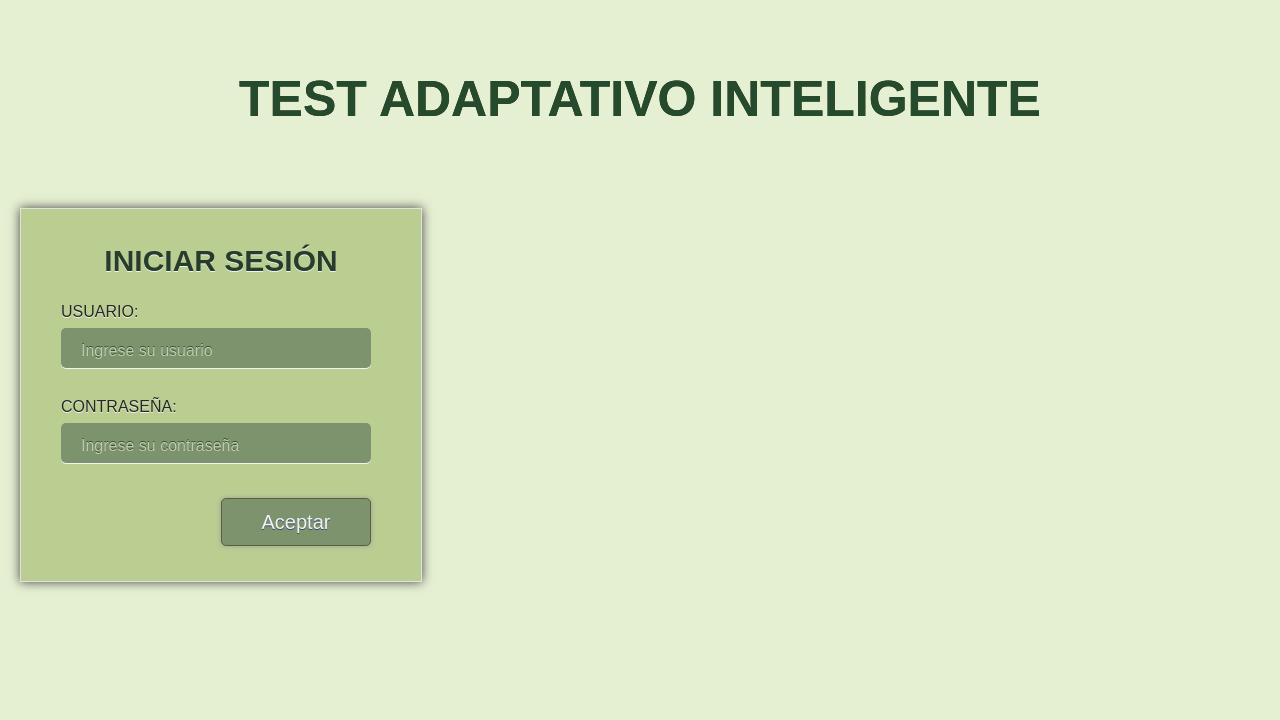
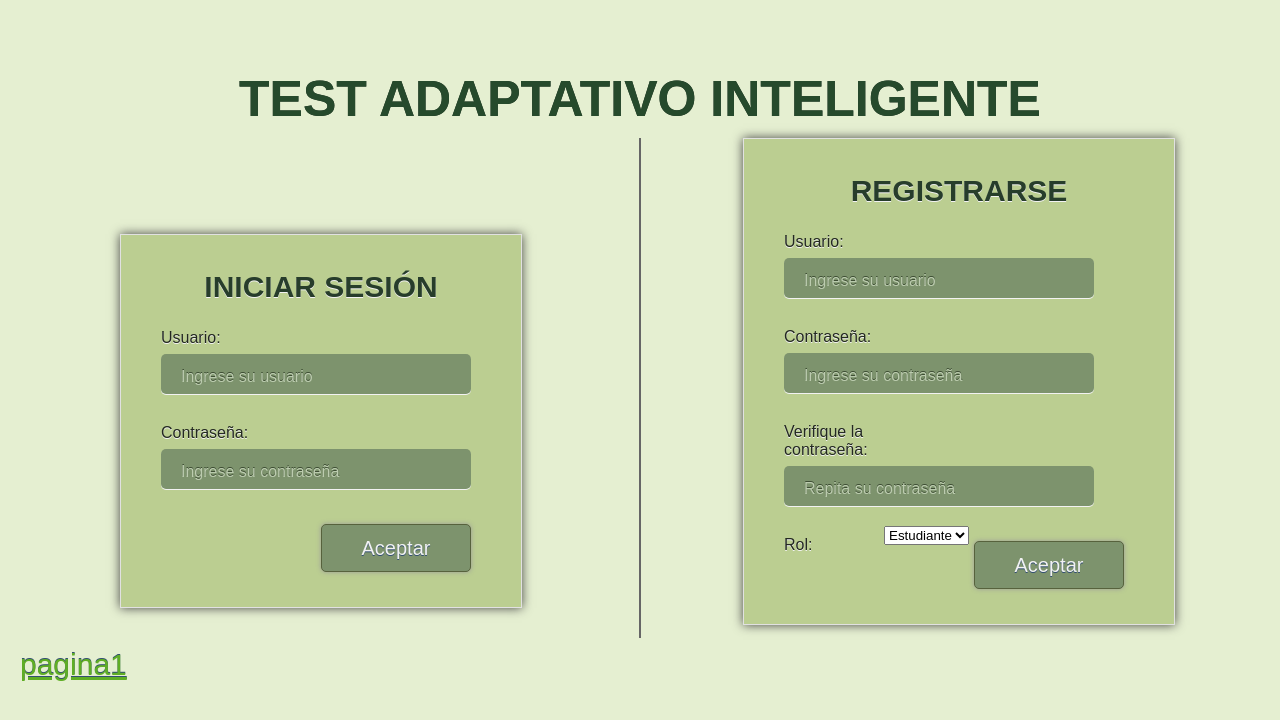
Before and after one commit to jcliberatol/relational-tai-software-engineering, a PHP site: page / in a window 1280 px wide. Shown: the top 720 px of the page. Run offline with PHP 8.4, Linux system fonts and the light colour scheme.

Commit message:
mejor? la parte de las columnas (o almenos eso espero)

```diff
--- a/LoginDesign.css
+++ b/LoginDesign.css
@@ -19,18 +19,41 @@ html {
 
 body {
         background: #e5efd1; /*color fondo*/
+
 	font-family: sans-serif;
 }
 
+#Columnas {
+        /*altura*/
+        height: 500px;
+        /*márgenes*/
+        margin: 10px 10px 10px 10px;
+        /*definición de columnas*/
+        column-count: 2;
+        -webkit-column-count: 2;
+        -moz-column-count: 2;
+        -o-column-count: 2;
+          /*Espacio entre columnas*/
+        column-gap: 1em;
+        -webkit-column-gap: 1em;
+        -moz-column-gap: 2em;
+        -o-column-gap: 1em;
+         /*Agrega una barra solida de color*/
+        column-rule: 2px solid #666;
+        -webkit-column-rule: 2px solid #666;
+        -moz-column-rule: 3px solid #666;
+        -o-column-rule: 2px solid #666;
+}
+
 #login {
-	width: 350px; margin: 80px 20px 30px 20px; padding: 35px 25px;
+	width: 350px; margin: 6em auto;/*6em 2em 1em 2em;/*80px 20px 30px 20px;*/ padding: 35px 25px;
 	background: #bbce91; border: 1px solid #e1e1e1;  /*color cuadro / color linea*/
 	-moz-box-shadow: 0px 0px 10px #444; /*sombra cuadro contacto en mozilla*/
 	-webkit-box-shadow: 0px 0px 10px #444; /*sombra cuadro contacto en vabegadores webkit*/
 }
 
 #registro {
-        width: 380px; margin: -410px 500px auto; padding: 35px 25px;
+        width: 380px; margin: 6em auto;/*-25em 2em 1em 60%;/*-410px 500px auto;*/ padding: 35px 25px;
 	background: #bbce91; border: 1px solid #e1e1e1;  /*color cuadro / color linea*/
 	-moz-box-shadow: 0px 0px 10px #444; /*sombra cuadro contacto en mozilla*/
 	-webkit-box-shadow: 0px 0px 10px #444; /*sombra cuadro contacto en vabegadores webkit*/
@@ -49,7 +72,7 @@ h2 {
 label {
 	float: left; margin: 10px 0px 7px 15px; width: 100px;   /*11px 60px 7px 0px;*/
 	text-align: left; font-size: 16px; color: #232920;
-	text-transform: uppercase; text-shadow: 0px 1px 0px #f2f2f2;
+	text-transform: none; /*uppercase;*/ text-shadow: 0px 1px 0px #f2f2f2;
 }
 
 input {
@@ -72,10 +95,9 @@ input[type=submit] {
 	-moz-box-shadow: 0px 0px 5px #999;-webkit-box-shadow: 0px 0px 5px #999;
 	border: 1px solid #57623d;
 	cursor: pointer;
-
 }
 
 a {
-    margin: 20px 30px 30px 50px;
+    margin: 20px 30px 30px 20px;
     font-family: sans-serif; font-size: 30px; color: #5fae24; text-transform: none; text-shadow: 0px -1px 0px #334f71;
 }
--- a/index.html
+++ b/index.html
@@ -19,9 +19,12 @@ página login (aun falta agregar formulario de registro)
         <header>
             <h1>Test Adaptativo Inteligente</h1>
         </header>
+
+
+        <div id="Columnas">
         <section id="login">
         <!--    <div id="login">  -->
-                <h2>Iniciar Sesión</h2>
+               <h2>Iniciar Sesión</h2>
                <form>
                    <fieldset>
                        <label for="name">Usuario:</label>
@@ -48,10 +51,18 @@ página login (aun falta agregar formulario de registro)
                        <label for="name">Verifique la contraseña:</label>
                        <input type="password" id="pass2" placeholder="Repita su contraseña">
 
+                       <label for="name">Rol:</label>
+                       <select id="rol">
+                       <option value="1">Estudiante</option>
+                       <option value="2">Profesor</option>
+                       </select>
+
                        <input type="submit" value="Aceptar"/>
                    </fieldset>
                </form>
         </section>
+        </div>
         <a href="html/primarytest.html">pagina1</a>
+
     </body>
 </html>
--- a/index.php
+++ /dev/null
@@ -1,57 +0,0 @@
-<!--
-To change this template, choose Tools | Templates
-and open the template in the editor.
--->
-<!DOCTYPE html>
-
-<!--
-página login (aun falta agregar formulario de registro)
--->
-
-<html>
-    <head>
-        <title>Tutor Adaptativo Inteligente</title>
-        <meta http-equiv="Content-Type" content="text/html; charset=UTF-8">
-        <link rel="stylesheet" href="loginDesign.css" type="text/css" media="screen">
-        <script src="modernizr.min.js"></script> <!--No la he usado jaja-->
-    </head>
-    <body>
-        <header>
-            <h1>Test Adaptativo Inteligente</h1>
-        </header>
-        <section id="login">
-        <!--    <div id="login">  -->
-                <h2>Iniciar Sesión</h2>
-               <form>
-                   <fieldset>
-                       <label for="name">Usuario:</label>
-                       <input type="text" id="name" placeholder="Ingrese su usuario"/>
-
-                       <label for="name">Contraseña:</label>
-                       <input type="password" id="pass" placeholder="Ingrese su contraseña">
-
-                       <input type="submit" value="Aceptar"/>
-                   </fieldset>
-               </form>
-        <!--    </div>  -->
-        <!--</section>
-        <section id="registro">
-                <h2>Registrarse</h2>
-               <form>
-                   <fieldset>
-                       <label for="name">Usuario:</label>
-                       <input type="text" id="name" placeholder="Ingrese su usuario"/>
-
-                       <label for="name">Contraseña:</label>
-                       <input type="password" id="pass" placeholder="Ingrese su contraseña">
-
-                       <label for="name">Verifique la contraseña:</label>
-                       <input type="password" id="pass" placeholder="Ingrese su contraseña">
-
-                       <input type="submit" value="Aceptar"/>
-                   </fieldset>
-               </form>
-        </section>
-        -->
-    </body>
-</html>
```
